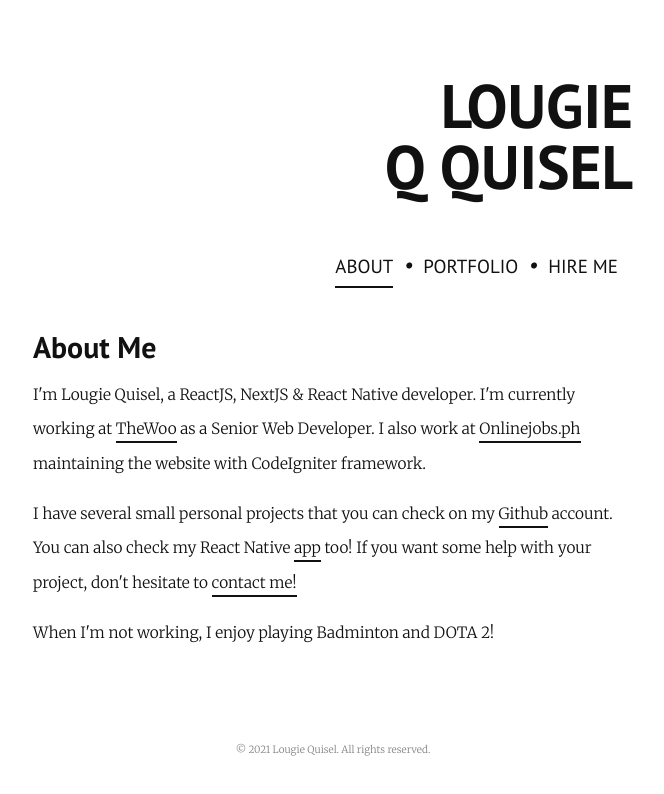
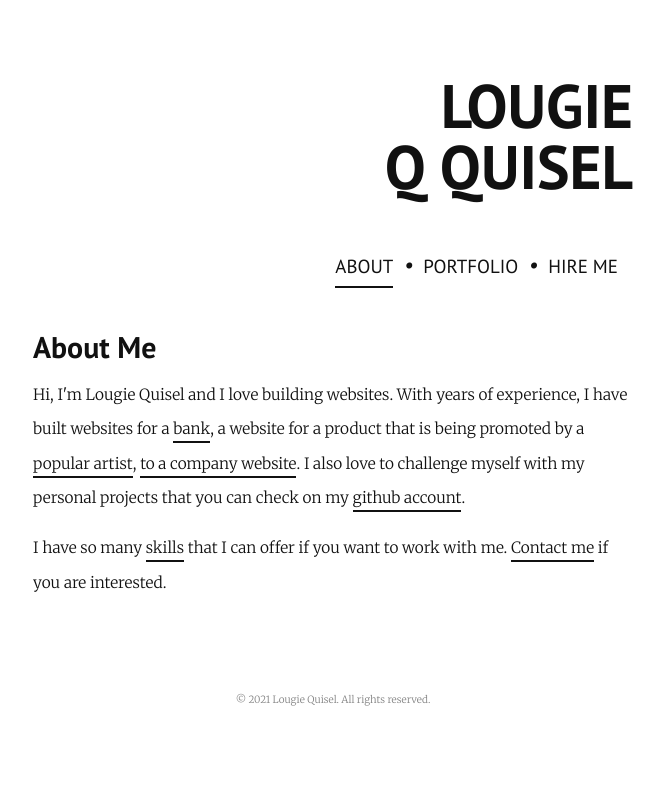
Before and after one commit to loq24/portfolio, a Next.js app: page / in a window 1280 px wide. Shown: the top 794 px of the page, without its empty margins (307-971 px from the left). Built offline with nearby package versions, Linux system fonts and the light colour scheme.

Commit message:
Improve about me page

```diff
--- a/src/pages/index.tsx
+++ b/src/pages/index.tsx
@@ -14,48 +14,51 @@ const Home = () => {
       <div>
         <h1>About Me</h1>
         <p>
-          I&apos;m Lougie Quisel, a ReactJS, NextJS {`&`} React Native
-          developer. I&apos;m currently working at{" "}
+          Hi, I&apos;m Lougie Quisel and I love building websites. With years of
+          experience, I have built websites for a{" "}
+          <a
+            href="https://americanbb.bank/"
+            rel="noopener noreferrer"
+            target="_blank"
+          >
+            bank
+          </a>
+          , a website for a product that is being promoted by a{" "}
+          <a
+            href="https://whipshots.com/"
+            rel="noopener noreferrer"
+            target="_blank"
+          >
+            popular artist
+          </a>
+          ,{" "}
           <a
             href="https://thewoo.com/"
             rel="noopener noreferrer"
             target="_blank"
           >
-            TheWoo
-          </a>{" "}
-          as a Senior Web Developer. I also work at{" "}
+            to a company website
+          </a>
+          . I also love to challenge myself with my personal projects that you
+          can check on my{" "}
           <a
-            href="https://www.onlinejobs.ph/"
+            href="https://github.com/loq24"
             rel="noopener noreferrer"
             target="_blank"
           >
-            Onlinejobs.ph
-          </a>{" "}
-          maintaining the website with CodeIgniter framework.
+            github account
+          </a>
+          .
         </p>
         <p>
-          I have several small personal projects that you can check on my{" "}
-          <a
-            rel="noopener noreferrer"
-            href="https://github.com/loq24"
-            target="_blank"
-          >
-            Github
-          </a>{" "}
-          account. You can also check my React Native{" "}
-          <a
-            rel="noopener noreferrer"
-            target="_blank"
-            href="https://play.google.com/store/apps/details?id=com.randomdumagueterestaurant"
-          >
-            app
-          </a>{" "}
-          too! If you want some help with your project, don't hesitate to{" "}
+          I have so many{" "}
           <Link href="/hire-me">
-            <a>contact me!</a>
-          </Link>
+            <a>skills</a>
+          </Link>{" "}
+          that I can offer if you want to work with me.{" "}
+          <a href="mailto:lougie.quisel@gmail.com">Contact me</a> if you are
+          interested.
         </p>
-        <p>When I&apos;m not working, I enjoy playing Badminton and DOTA 2!</p>
       </div>
     </>
   );
```
